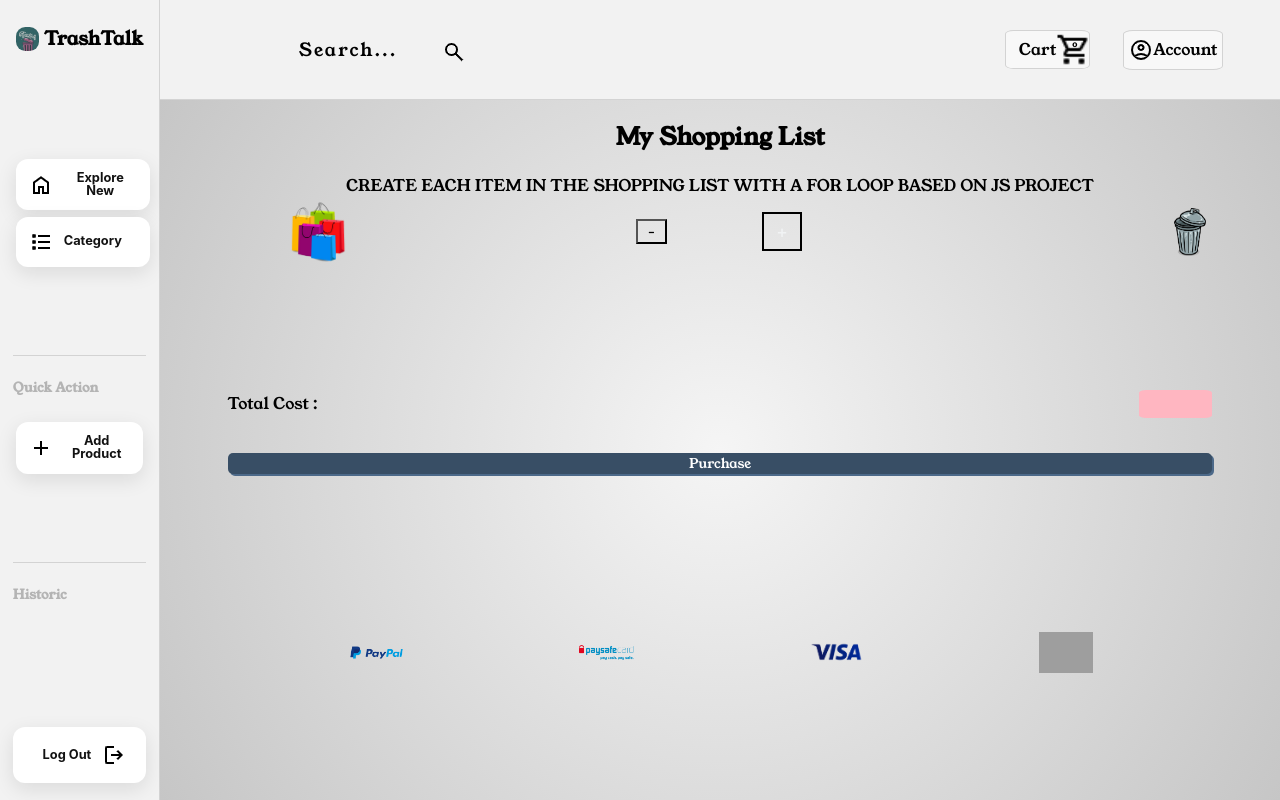
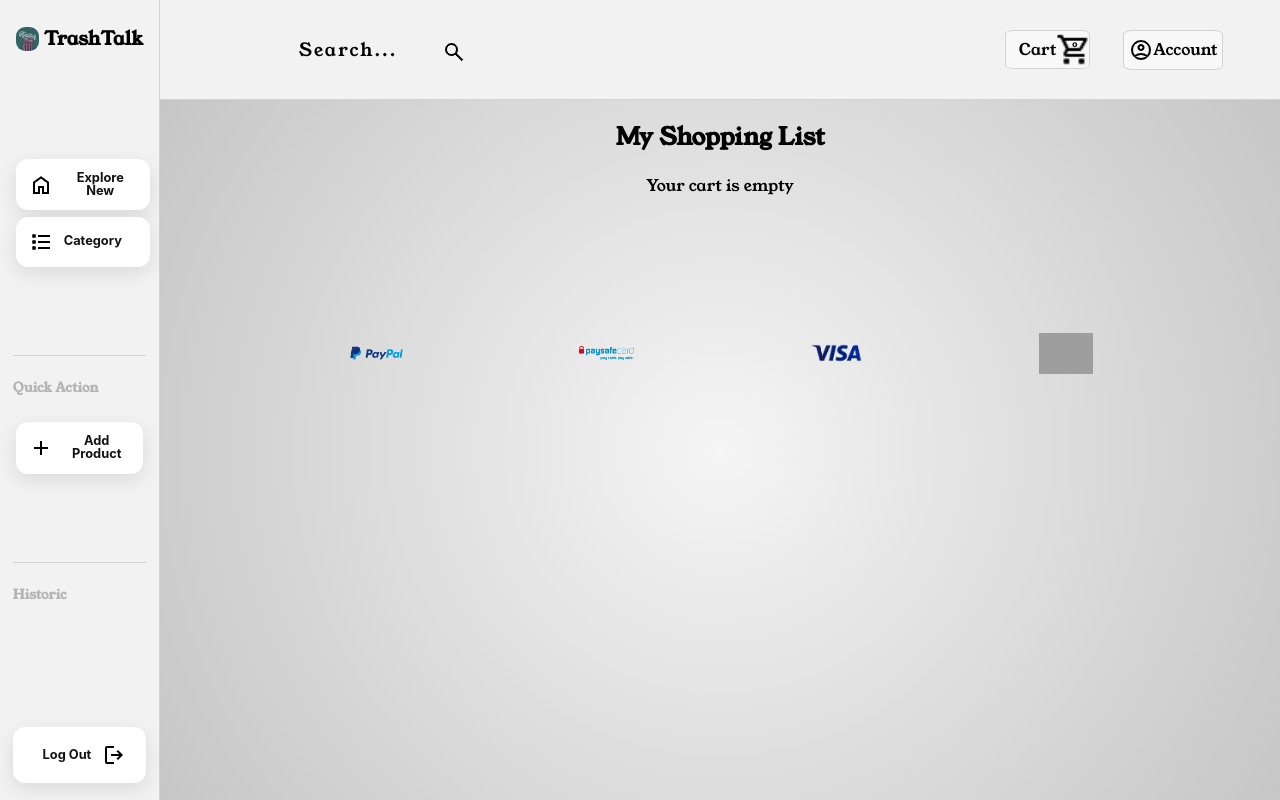
Before and after one commit to Dxvy/TOMATIS-PERROT--NASI-MARTHELY-ymmersionb3, a Flask app: page /cart in a window 1280 px wide. Run offline with Flask 3, Linux system fonts and the light colour scheme; the visitor is signed in with stand-in values (Sample User, id 1); some libraries are stand-ins or nearby versions; grey boxes are pictures that could not be loaded.

Commit message:
feat(cart): change all of cart css

```diff
--- /dev/null
+++ b/frontend/static/cart.css
@@ -0,0 +1,120 @@
+.page {
+    display: flex;
+    justify-content: space-evenly;
+    margin-top: 5vh;
+}
+
+.total {
+    width: 25%;
+}
+
+.buy-phase {
+    width: 70%;
+}
+
+.total-box {
+    border: solid 4px #208f20;
+}
+
+.total-content {
+    padding: 0 1vh 1vh 1vh;
+}
+
+p.total-title-text {
+    margin: 0;
+    padding: 2vh;
+    background: linear-gradient(#208f20, #56d28f);
+    color: #FDFFFF;
+    font-size: 2.5vh;
+}
+
+.summary-number {
+    display: flex;
+    justify-content: space-between;
+}
+
+.summary-number-final-price {
+    display: flex;
+    justify-content: flex-end;
+}
+
+/* ITEM */
+
+.item {
+    display: flex;
+    justify-content: space-between;
+    background-color: white;
+    padding: 2vh;
+    margin-bottom: 1vh;
+}
+
+img.item-image {
+    width: 27vh;
+    height: 18vh;
+    object-fit: cover;
+}
+
+.item-content {
+    display: flex;
+}
+
+.item-description {
+    margin-left: 1.5vh;
+}
+
+.item-price-infos {
+    display: flex;
+}
+
+.item-price-infos > p {
+    margin-bottom: 0;
+}
+
+p.item-price {
+    margin-right: 1vh;
+}
+
+p.item-discount {
+    margin-top: 0;
+    color: red;
+}
+
+.item-management {
+    display: flex;
+    flex-direction: column;
+    justify-content: space-between;
+}
+
+.delete-item {
+    color: #828282;
+    text-decoration: underline;
+    cursor: pointer;
+}
+
+.delete-item:hover {
+    color: #208f20;
+}
+
+.add-more-number {
+    border: solid #80808063 1px;
+    border-radius: 1vh;
+}
+
+.add-more-number > div {
+    display: flex;
+    justify-content: center;
+}
+
+.more-number {
+    margin-top: 1vh;
+    margin-bottom: 0.5vh;
+}
+
+.add-more, .add-less {
+    margin: 0.5vh 0 1vh 0;
+    color: rgb(128 128 128 / 72%);
+}
+
+.add-more:hover, .add-less:hover {
+    color: rgb(128 128 128);
+}
--- a/frontend/static/cart.js
+++ b/frontend/static/cart.js
@@ -1,44 +1,52 @@
-function add_to_cart() {
-    // get cart from local storage
-    // check if object is already in cart
-    // if yes, increase amount
-    // if no, add object to cart
-    // save cart to local storage
-    // update cart number in html
-}
-
-function removeFromCart() {
+function decreaseItemInCart() {
     // amount -= 1
     // if amount == 0, remove object from cart
     // save cart to local storage
     // update cart number in html
+
+    updateCartLength();
 }
 
-function addFromCart() {
+function increaseItemInCart() {
     // amount += 1
     // save cart to local storage
     // update cart number in html
+
+    updateCartLength();
 }
 
-function deleteInCart() {
-    // remove object from cart
-    // save cart to local storage
-    // update cart number in html
+function deleteItemInCart(clicked_id) {
+    document.getElementById(clicked_id).remove();
+    // remove item from local storage
+    // let cart = getCart();
+    // delete cart[clicked_id];
+    window.localStorage.setItem("cart", JSON.stringify(cart));
+    if (document.querySelectorAll(".item").length === 0) {
+        let buyPhase = document.querySelector(".buy-phase");
+        buyPhase.innerHTML = "Your cart is empty";
+    }
+
+    updateCartLength();
 }
 
 function getCart() {
-    // get cart from local storage
-    // return cart
+    return JSON.parse(window.localStorage.getItem('cart')) || {};
 }
 
 function saveCart() {
     // save cart to local storage
 }
 
-function updateCartNumber() {
-    // get cart from local storage
-    // get cart length
+function updateCartLength() {
+    let cart = getCart();
+    let cartLength = 0;
+    // need to add the amount of each item in cart
+    for (let key in cart) {
+        // add amount of each item in cart
+        cartLength += cart[key].amount;
+    }
     // update cart number in html
+    document.getElementById("cart-length").innerHTML = cartLength.toString();
 }
 
 function getTotalItemsPrice() {
@@ -46,6 +54,104 @@ function getTotalItemsPrice() {
     // multiply item amount with item price
     // return item total price
 }
+
+function getItemFromId(id) {
+    // get all info from db
+
+    // return item
+
+    // return null if item not found
+
+
+}
+
+function add_to_cart(product) {
+    let cart = getCart();
+    let found = false;
+
+    for (let key in cart) {
+        if (cart[key].id === product) {
+            cart[key].amount += 1;
+            found = true;
+            break;
+        }
+    }
+
+    if (!found) {
+        let cartLength = Object.keys(cart).length;
+        cart[cartLength] = {
+            id: product,
+            amount: 1
+        };
+    }
+    console.log(cart);
+
+    window.localStorage.setItem("cart", JSON.stringify(cart));
+
+    updateCartLength();
+}
+
+function createItemsInCart() {
+    let cart = window.localStorage.getItem('cart');
+    console.log(cart);
+    let cartParsed = JSON.parse(cart);
+    let cartAmount = cartParsed.length;
+
+    let buyPhase = document.querySelector('.buy-phase');
+
+    function appendItemToDOM(item, cartAmount) {
+        buyPhase.innerHTML += `
+            <div class="item" id="${item['id']}">
+                <div class="item-content">
+                    <div class="item-image-div">
+                        <img class="item-image" src="/static/images/${item['id']}-1.jpeg" alt="">
+                    </div>
+                    <div class="item-description">
+                        <div class="item-price-infos">
+                            <p class="item-price">${item['price']} €</p>
+                        </div>
+                        <p class="item-name">${item.name}</p>
+                    </div>
+                </div>
+                <div class="item-management">
+                    <div class="add-more-number hide">
+                        <div class="add-more">
+                            <i class="fa-solid fa-plus"></i>
+                        </div>
+                        <div class="add-less">
+                            <i class="fa-solid fa-minus"></i>
+                        </div>
+                        <div class="more-number">${cartAmount}</div>
+                    </div>
+                    <div class="delete-item" onclick="deleteItemInCart(${item['id']})">Delete</div>
+                </div>
+            </div>
+        `;
+    }
+
+    let fetchPromises = [];
+
+    for (let i = 0; i < cartAmount; i++) {
+        fetchPromises.push(
+            searchDatabase(cartParsed[i].id)
+                .then(data => {
+                    appendItemToDOM(data, cartParsed[i].amount);
+                })
+                .catch(error => {
+                    console.error('Error:', error);
+                })
+        );
+    }
+
+    Promise.all(fetchPromises)
+        .then(() => {
+            console.log('All items fetched and added to the DOM.');
+        })
+        .catch(error => {
+            console.error('Error fetching items:', error);
+        });
+}
+
 
 function getTotalPrice() {
     let cart = window.localStorage.getItem('cart');
@@ -57,7 +163,30 @@ function getTotalPrice() {
     return totalPrice;
 }
 
+
+function searchDatabase(itemId) {
+    return new Promise((resolve, reject) => {
+        fetch(`/api/get_row/${itemId}`)
+            .then(response => {
+                if (!response.ok) {
+                    throw new Error('Network response was not ok');
+                }
+                return response.json();
+            })
+            .then(data => {
+                console.log('Row from database:', data);
+                resolve(data);
+            })
+            .catch(error => {
+                console.error('Error:', error);
+                reject(error);
+            });
+    });
+}
+
 window.onload = function() {
+    updateCartLength();
+
     if (localStorage.getItem("cart") === null) {
         window.localStorage.setItem("cart", JSON.stringify([]));
     }
@@ -66,11 +195,20 @@ window.onload = function() {
     let cartParsed = JSON.parse(cart);
     let cartAmount = cartParsed.length;
 
-    if (cartAmount > 0) {
-        // create each cart item
+    let fileName = location.href.split("/").slice(-1);
 
+    if (String(fileName) === "cart")
+    {
+        console.log("cart");
+        if (cartAmount === 0) {
+            console.log("empty");
+            let buyPhase = document.querySelector(".buy-phase");
+            buyPhase.innerHTML = "Your cart is empty";
+        } else {
+            createItemsInCart();
+        }
     } else {
-        // display empty cart message
+        console.log("not cart");
     }
 
     // display total price, for each item in cart, add price to total
--- a/frontend/templates/base.jinja
+++ b/frontend/templates/base.jinja
@@ -6,6 +6,8 @@
 
     <link rel="icon" type="image/x-icon" href="/static/images/Logo-bin.ico">
     <link rel="stylesheet" href="/static/index.css">
+    <script src="https://kit.fontawesome.com/74fed0e2b5.js" crossorigin="anonymous"></script>
+    <script src="/static/cart.js"></script>
 </head>
 <body>
     <header>
@@ -18,7 +20,7 @@
                 <button>
                     Cart
                     <img src="/static/images/shopping_cart.png" alt="">
-                    <span>0</span>
+                    <span id="cart-length"></span>
                 </button>
             </a>
             <div class="profil">
--- a/frontend/templates/cart_page.jinja
+++ b/frontend/templates/cart_page.jinja
@@ -2,39 +2,39 @@
 
 {% block content %}
 
+<link rel="stylesheet" href="/static/cart.css">
+
 <div class="shopping">
 <h2>My Shopping List</h2>
-
-    CREATE EACH ITEM IN THE SHOPPING LIST WITH A FOR LOOP BASED ON JS PROJECT
 
     <div class="buy-phase"></div>
 
 
-
-<!--    Si aucun article dans le panier-->
-    <p class="empty">Your inventory is empty</p>
-<!--    -->
-    <div class="shopping-product">
-        <a href="">
-            <img src="../static/images/Shopping-PNG-Photos.png" alt="">
-            <p><!--Item Name--></p>
-        </a>
-        <div class="quantity">
-            <button class="remove">-</button>
-            <p><!--Quantity--></p>
-            <button class="add">+</button>
-        </div>
-        <p><!--Price--></p>
-        <button class="delete">
-            <img src="../static/images/Logo-bin.png" alt="">
-        </button>
-    </div>
-
-    <div class="total">
-        <p>Total Cost : </p>
-        <p class="price-total"><!--Price--></p>
-    </div>
-    <button class="purchase">Purchase</button>
+{##}
+{#<!--    Si aucun article dans le panier-->#}
+{#    <p class="empty">Your inventory is empty</p>#}
+{#<!--    -->#}
+{#    <div class="shopping-product">#}
+{#        <a href="">#}
+{#            <img src="../static/images/Shopping-PNG-Photos.png" alt="">#}
+{#            <p><!--Item Name--></p>#}
+{#        </a>#}
+{#        <div class="quantity">#}
+{#            <button class="remove">-</button>#}
+{#            <p><!--Quantity--></p>#}
+{#            <button class="add">+</button>#}
+{#        </div>#}
+{#        <p><!--Price--></p>#}
+{#        <button class="delete">#}
+{#            <img src="../static/images/Logo-bin.png" alt="">#}
+{#        </button>#}
+{#    </div>#}
+{##}
+{#    <div class="total">#}
+{#        <p>Total Cost : </p>#}
+{#        <p class="price-total"><!--Price--></p>#}
+{#    </div>#}
+{#    <button class="purchase">Purchase</button>#}
     <div class="facturation-address">
         <input type="text" placeholder="Enter your adress...">
 <!--        A changer avec le code du sélecteur d'adresse-->
--- a/frontend/templates/product_page.jinja
+++ b/frontend/templates/product_page.jinja
@@ -68,6 +68,4 @@
     }
 </style>
 
-<script src="/static/add_to_cart.js"></script>
-
 {% endblock %}
--- a/main.py
+++ b/main.py
@@ -152,5 +152,28 @@ def marketplace_post():
     return render_template('marketplace_page.jinja')
 
 
+@app.route('/api/get_row/<int:item_id>')
+def get_row(item_id):
+    item = db.get_product_by_id(item_id)
+
+    # Check if item is not None
+    if item is not None:
+        # Convert the 'Row' object to a dictionary
+        item_dict = {
+            'id': item.id,
+            'name': item.name,
+            'type': item.type,
+            'size': item.size,
+            'sorting': item.sorting,
+            'color': item.color,
+            'price': item.price,
+            'description': item.description
+        }
+
+        return jsonify(item_dict), 200
+    else:
+        return jsonify({'error': 'Item not found'}), 404
+
+
 if __name__ == "__main__":
     app.run(debug=True)
```
Also changed, not shown: frontend/static/add_to_cart.js (deleted, +0 -23 lines), 3 other files.
